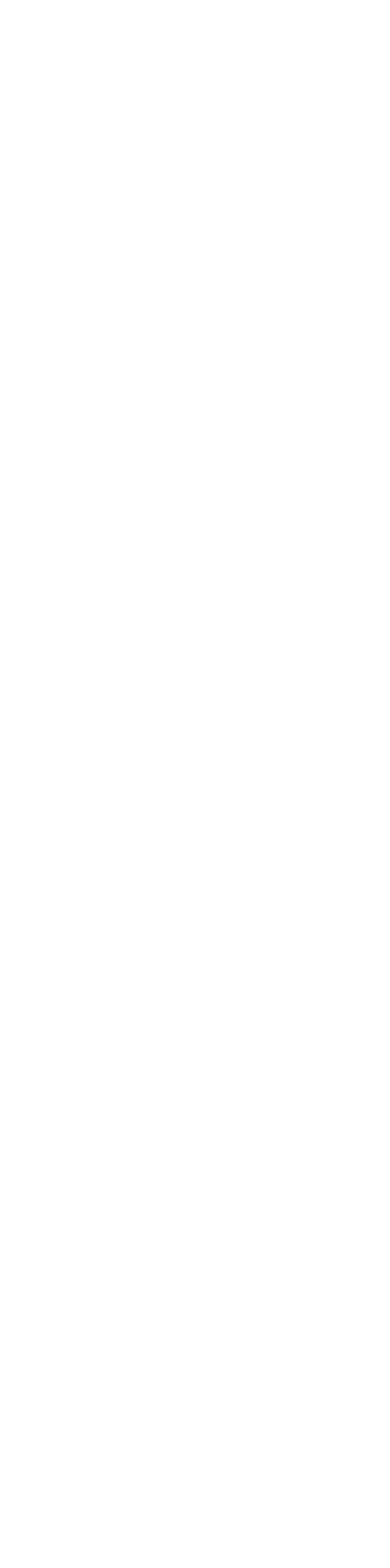
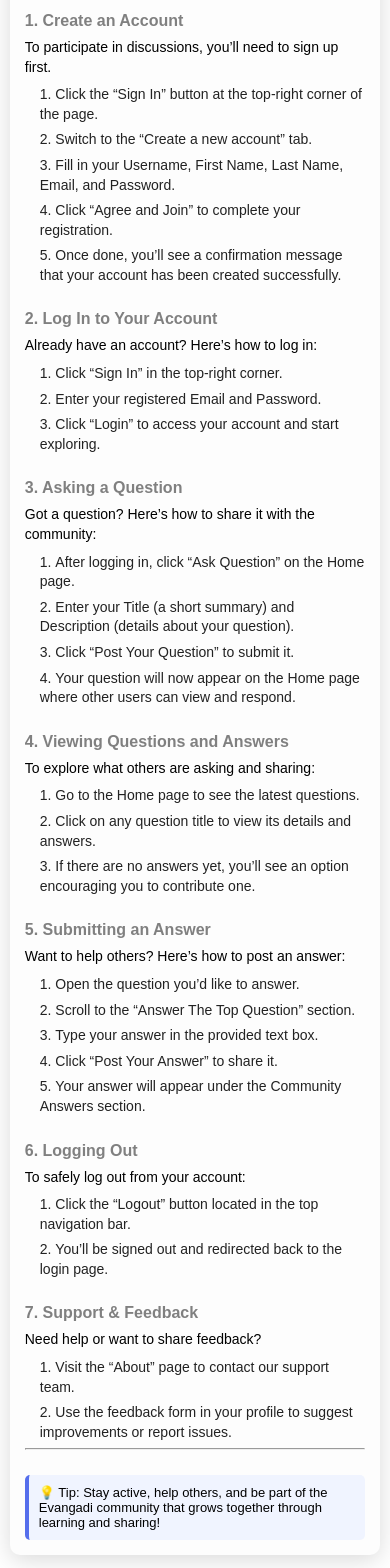
Before and after one commit to good12834/newevangadiforum, a React (Vite) app in the folder client/: page /howitworks in a window 390 px wide. Before the commit this address had no page. Shown: the part 260-1828 px from the top of the page. Before the commit the page ends 844 px from the top, so only its background shows below. Built offline with nearby package versions, Linux system fonts and the light colour scheme.

Commit message:
HowItWorksPage

```diff
--- a/client/src/App.jsx
+++ b/client/src/App.jsx
@@ -2,6 +2,7 @@ import { Route, Routes } from "react-router-dom";
 import LandingPage from "./pages/LandingPage/LandingPage";
 import Login from "./pages/Login/Login";
 import SignUp from "./pages/SignUp/SignUp";
+import HowItWorks from "./pages/HowItWorks/HowItWorks";
 
 function App() {
   return (
@@ -10,6 +11,7 @@ function App() {
         <Route path="/" element={<LandingPage />} />
         <Route path="/login" element={<Login />} />
         <Route path="/signup" element={<SignUp />} />
+<Route path="/howitworks" element={<HowItWorks />}/>
       </Routes>
     </>
   );
--- a/client/src/pages/HowItWorks/HowItWorks.jsx
+++ b/client/src/pages/HowItWorks/HowItWorks.jsx
@@ -1,9 +1,96 @@
-import React from 'react'
+import React from 'react';
+import styles from "./HowItWorks.module.css";
 
 const HowItWorks = () => {
   return (
-    <div>HowItWorks</div>
-  )
+    <div className={styles.container}>
+      <div className={styles.intro}>
+        <h1>How to Use Evangadi Networks Q&A</h1>
+        <p><span>Welcome to Evangadi Networks Q&A </span>— a community
+        where learners and professionals come together to ask questions,
+        share knowledge, and grow together. Follow this simple guide to
+        get started.</p>
+      </div>
+
+      <div className={styles.partition}>
+        <h2>1. Create an Account</h2>
+        <p>To participate in discussions, you’ll need to sign up first.</p>
+        <ol>
+          <li>Click the “Sign In” button at the top-right corner of the page.</li>
+          <li>Switch to the “Create a new account” tab.</li>
+          <li>Fill in your Username, First Name, Last Name, Email, and Password.</li>
+          <li>Click “Agree and Join” to complete your registration.</li>
+          <li>Once done, you’ll see a confirmation message that your account has been created successfully.</li>
+        </ol>
+      </div>
+
+      <div className={styles.partition}>
+        <h2>2. Log In to Your Account</h2>
+        <p>Already have an account? Here’s how to log in:</p>
+        <ol>
+          <li>Click “Sign In” in the top-right corner.</li>
+          <li>Enter your registered Email and Password.</li>
+          <li>Click “Login” to access your account and start exploring.</li>
+        </ol>
+      </div>
+
+      <div className={styles.partition}>
+        <h2>3. Asking a Question</h2>
+        <p>Got a question? Here’s how to share it with the community:</p>
+        <ol>
+          <li>After logging in, click “Ask Question” on the Home page.</li>
+          <li>Enter your Title (a short summary) and Description (details about your question).</li>
+          <li>Click “Post Your Question” to submit it.</li>
+          <li>Your question will now appear on the Home page where other users can view and respond.</li>
+        </ol>
+      </div>
+
+      <div className={styles.partition}>
+        <h2>4. Viewing Questions and Answers</h2>
+        <p>To explore what others are asking and sharing:</p>
+        <ol>
+          <li>Go to the Home page to see the latest questions.</li>
+          <li>Click on any question title to view its details and answers.</li>
+          <li>If there are no answers yet, you’ll see an option encouraging you to contribute one.</li>
+        </ol>
+      </div>
+
+      <div className={styles.partition}>
+        <h2>5. Submitting an Answer</h2>
+        <p>Want to help others? Here’s how to post an answer:</p>
+        <ol>
+          <li>Open the question you’d like to answer.</li>
+          <li>Scroll to the “Answer The Top Question” section.</li>
+          <li>Type your answer in the provided text box.</li>
+          <li>Click “Post Your Answer” to share it.</li>
+          <li>Your answer will appear under the Community Answers section.</li>
+        </ol>
+      </div>
+
+      <div className={styles.partition}>
+        <h2>6. Logging Out</h2>
+        <p>To safely log out from your account:</p>
+        <ol>
+          <li>Click the “Logout” button located in the top navigation bar.</li>
+          <li>You’ll be signed out and redirected back to the login page.</li>
+        </ol>
+      </div>
+
+      <div className={styles.partition}>
+        <h2>7. Support & Feedback</h2>
+        <p>Need help or want to share feedback?</p>
+        <ol>
+          <li>Visit the “About” page to contact our support team.</li>
+          <li>Use the feedback form in your profile to suggest improvements or report issues.</li>
+        </ol>
+      </div>
+
+      <hr />
+      <div className={styles.tip}>
+        <p>💡 Tip: Stay active, help others, and be part of the Evangadi community that grows together through learning and sharing!</p>
+      </div>
+    </div>
+  );
 }
 
-export default HowItWorks
+export default HowItWorks;
--- /dev/null
+++ b/client/src/pages/HowItWorks/HowItWorks.module.css
@@ -0,0 +1,123 @@
+.container {
+  max-width: 800px;
+  width: 95%;
+  margin: 40px auto;
+  padding: 20px 30px;
+  background-color: #fdfdfd;
+  border-radius: 10px;
+  box-shadow: 0 5px 25px rgba(0, 0, 0, 0.15);
+}
+
+.intro {
+  margin-bottom: 25px;
+}
+
+.intro h1 {
+  color: rgb(85, 110, 236);
+  font-size: 28px;
+  margin-bottom: 10px;
+}
+
+.intro p {
+  font-size: 17px;
+  line-height: 1.6;
+  color: #333;
+}
+
+.partition {
+  margin-top: 25px;
+}
+
+.partition h2 {
+  color: grey;
+  font-size: 20px;
+  margin-bottom: 8px;
+}
+
+.partition p {
+  font-size: 16px;
+  line-height: 1.6;
+  color: #000;
+  margin-bottom: 8px;
+}
+
+.partition ol {
+  margin-top: 8px;
+  margin-left: 25px;
+  color: #222;
+  line-height: 1.7;
+  list-style-position: inside;
+  padding-left: 0;
+}
+
+.partition li {
+  margin-bottom: 6px;
+}
+
+.tip {
+  font-size: 16px;
+  margin-top: 25px;
+  background: #f0f4ff;
+  padding: 15px;
+  border-left: 4px solid rgb(85, 110, 236);
+  border-radius: 5px;
+}
+
+/* Media Queries */
+@media (max-width: 768px) {
+  .container {
+    padding: 20px 20px;
+  }
+
+  .intro h1 {
+    font-size: 24px;
+  }
+
+  .partition h2 {
+    font-size: 18px;
+  }
+
+  .partition p,
+  .partition li {
+    font-size: 15px;
+    line-height: 1.5;
+  }
+
+  .partition ol {
+    margin-left: 20px;
+  }
+
+  .tip {
+    font-size: 14px;
+    padding: 12px 12px;
+  }
+}
+
+@media (max-width: 480px) {
+  .container {
+    padding: 15px 15px;
+  }
+
+  .intro h1 {
+    font-size: 20px;
+  }
+
+  .partition h2 {
+    font-size: 16px;
+  }
+
+  .partition p,
+  .partition li {
+    font-size: 14px;
+    line-height: 1.4;
+  }
+
+  .partition ol {
+    margin-left: 15px;
+  }
+
+  .tip {
+    font-size: 13px;
+    padding: 10px 10px;
+  }
+}
--- a/client/src/pages/SignUp/SignUp.css
+++ b/client/src/pages/SignUp/SignUp.css
@@ -25,7 +25,10 @@
 .register-box {
   background: #fff;
   border-radius: 10px;
-  box-shadow: 0 5px 25px rgba(0, 0, 0, 0.15);
+ box-shadow:
+  5px 0 25px rgba(0, 0, 0, 0.15),
+  -5px 0 25px rgba(0, 0, 0, 0.15);
+
   padding: 40px;
   width: 100%;
   max-width: 500px;
--- a/client/src/pages/SignUp/SignUp.jsx
+++ b/client/src/pages/SignUp/SignUp.jsx
@@ -135,9 +135,9 @@ const Register = () => {
             looking to meet mentors of your own, please start by joining the
             network here.
           </p>
-          <a href="/HowItWorks">
+          <Link to="/howitworks">
             <button className="button">HOW IT WORKS</button>
-          </a>
+          </Link>
         </div>
       </div>
     </div>
```
